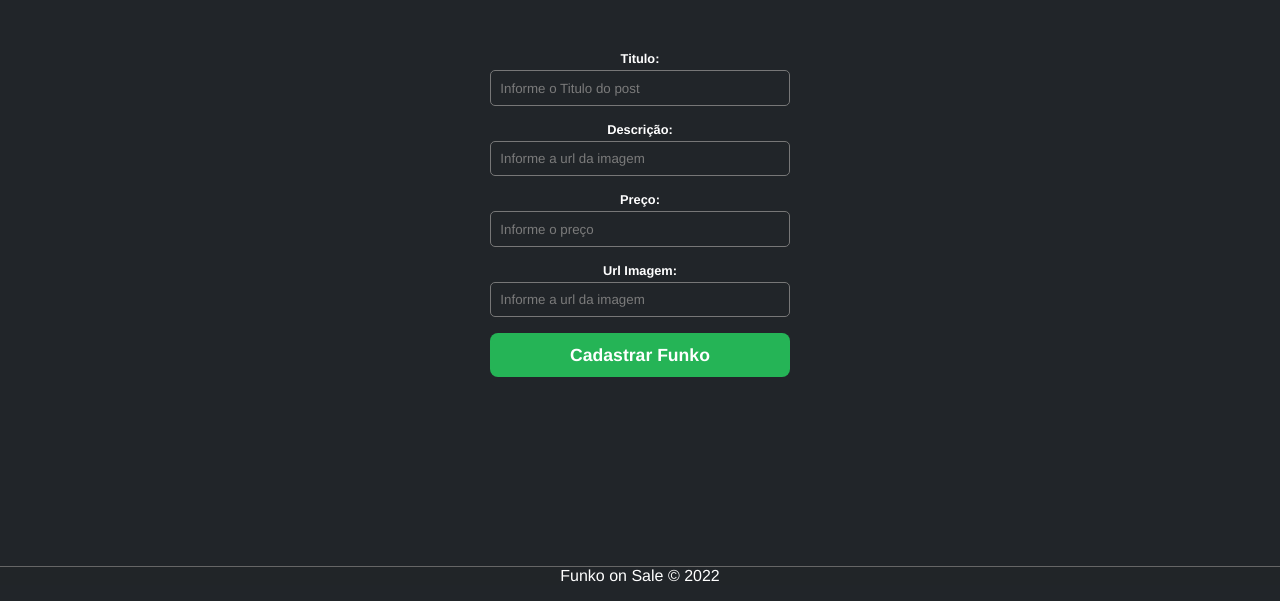
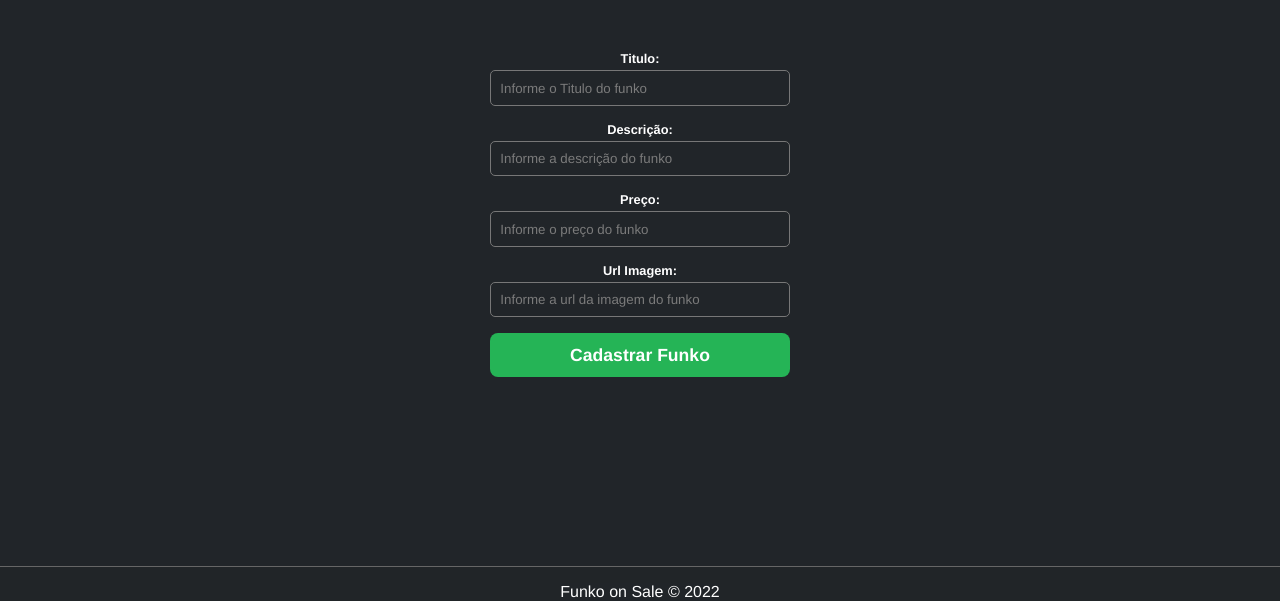
Before and after one commit to gabrielforcellini/FunkoOnSale, a React (Create React App) app: page /cadastrar-funko in a window 1280 px wide. Shown: the part 274-875 px from the top of the page. Built offline with nearby package versions, Linux system fonts and the light colour scheme.

Commit message:
corrigindo bug de não enviar o token no authorization do header

```diff
--- a/src/components/Footer/styles.js
+++ b/src/components/Footer/styles.js
@@ -9,5 +9,6 @@ export const Container = styled.footer`
     background-color: rgba(33,37,41,0.73);
     color: white;
     border-top: 1px solid #666;
+    padding-top: 1em;
   `}
 `;
--- a/src/components/FunkoForm/index.jsx
+++ b/src/components/FunkoForm/index.jsx
@@ -10,7 +10,7 @@ export const FunkoForm = ({ handleSubmit }) => {
     };
 
     const handleNumberChange = (e) => {
-        if(e.target.value <= 0){
+        if (e.target.value <= 0) {
             e.target.value = 0;
         }
         setFunko({ ...funko, price: e.target.value });
@@ -24,10 +24,10 @@ export const FunkoForm = ({ handleSubmit }) => {
     return (
         <Styled.Container>
             <form onSubmit={submit}>
-                <Field text="Titulo" type="text" name="title" placeholder="Informe o Titulo do post" handleOnChange={handleChange} />
-                <Field text="Descrição" type="text" name="description" placeholder="Informe a url da imagem" handleOnChange={handleChange} />
-                <Field text="Preço" type="number" name="price" placeholder="Informe o preço" handleOnChange={handleNumberChange} />
-                <Field text="Url Imagem" type="text" name="imageUrl" placeholder="Informe a url da imagem" handleOnChange={handleChange} />
+                <Field text="Titulo" type="text" name="title" placeholder="Informe o Titulo do funko" handleOnChange={handleChange} />
+                <Field text="Descrição" type="text" name="description" placeholder="Informe a descrição do funko" handleOnChange={handleChange} />
+                <Field text="Preço" type="number" name="price" placeholder="Informe o preço do funko" handleOnChange={handleNumberChange} />
+                <Field text="Url Imagem" type="text" name="imageUrl" placeholder="Informe a url da imagem do funko" handleOnChange={handleChange} />
                 <input type="submit" value="Cadastrar Funko" />
             </form>
         </Styled.Container>
--- a/src/components/TextInputSearch/index.jsx
+++ b/src/components/TextInputSearch/index.jsx
@@ -6,7 +6,7 @@ export const TextInputSearch = ({ searchValue, handleChange, onClick }) => {
     <Styled.Container>
       <input type="text" value={searchValue} onChange={handleChange} placeholder="Pesquise por nome" />
       <Styled.ButtonSearch>
-        <FiSearch size={25} color="#ffffff" onClick={onClick}/>
+        <FiSearch size={25} color="#ffffff" onClick={onClick} />
       </Styled.ButtonSearch>
     </Styled.Container>
   );
--- a/src/hooks/useAuth.js
+++ b/src/hooks/useAuth.js
@@ -31,7 +31,7 @@ export default function useAuth() {
       })
       authUser(data);
     } catch (error) {
-      msgText = error.response.data.error;
+      msgText = error.response.data.message;
       msgType = 'error';
     }
 
@@ -57,7 +57,7 @@ export default function useAuth() {
 
       await authUser(data);
     } catch (error) {
-      msgText = error.response.data.error;
+      msgText = error.response.data.message;
       msgType = 'error';
     }
 
--- a/src/templates/CadastroFunko/index.jsx
+++ b/src/templates/CadastroFunko/index.jsx
@@ -4,15 +4,16 @@ import { useNavigate } from 'react-router-dom';
 import { api } from '../../services/api';
 import useFlashMessage from '../../hooks/useFlashMessage';
 import { FunkoForm } from '../../components/FunkoForm';
+import { useEffect } from 'react';
 
 export const CadastroFunko = () => {
     const [token] = useState(localStorage.getItem('token') || '');
     const { setFlashMessage } = useFlashMessage();
     const navigate = useNavigate();
 
-    const registerFunko = async(funko) => {
+    const registerFunko = async (funko) => {
         let msgType = "success";
-        const data = await api.post("/funko/create", funko, { Authorization: `Bearer ${JSON.parse(token)}`})
+        const data = await api.post("/funko/create", funko, { headers: { 'Authorization': `Bearer ${JSON.parse(token)}` } })
             .then((response) => {
                 return response.data;
             })
@@ -22,11 +23,10 @@ export const CadastroFunko = () => {
             })
 
         setFlashMessage(data.message, msgType);
-        if(msgType !== 'error'){
+        if (msgType !== 'error') {
             navigate("/listar-funko");
         }
     }
-
 
     return (
         <Styled.Container>
--- a/src/templates/ListarFunkos/index.jsx
+++ b/src/templates/ListarFunkos/index.jsx
@@ -9,6 +9,7 @@ import { TextInputSearch } from '../../components/TextInputSearch';
 import { Button } from '../../components/Button';
 import { loadPosts } from '../../utils/loadPosts';
 import { Posts } from '../../components/Posts';
+import useFlashMessage from '../../hooks/useFlashMessage';
 
 export const ListarFunkos = () => {
     //delcaração dos estados
@@ -18,6 +19,7 @@ export const ListarFunkos = () => {
     const [postsPerPage] = useState(5);
     const [searchValue, setSearchValue] = useState('');
     const [Input, setInput] = useState('');
+    const { setFlashMessage } = useFlashMessage();
 
     const handlePosts = useCallback(async (page, postsPerPage) => {
         const Posts = await loadPosts();
@@ -46,7 +48,7 @@ export const ListarFunkos = () => {
 
     const btnClick = () => {
         if (Input === "") {
-            alert("Preencha o campo para pesquisar!");
+            setFlashMessage('Fill in the field to search!', 'error');
             return;
         }
         setSearchValue(Input);
@@ -60,7 +62,7 @@ export const ListarFunkos = () => {
 
     return (
         <Styled.Container>
-            <TextInputSearch searchValue={Input} handleChange={handleChange} onClick={btnClick}/>
+            <TextInputSearch searchValue={Input} handleChange={handleChange} onClick={btnClick} />
 
             {filteredPosts.length > 0 && <Posts posts={filteredPosts} />}
 
--- a/src/templates/Login/index.jsx
+++ b/src/templates/Login/index.jsx
@@ -5,7 +5,6 @@ import { FormLogin } from '../../components/FormLogin';
 
 
 export const Login = () => {
-
     return (
         <Styled.Container>
             <FormLogin />
```
Lines whose indentation alone changed are shown as unchanged.
